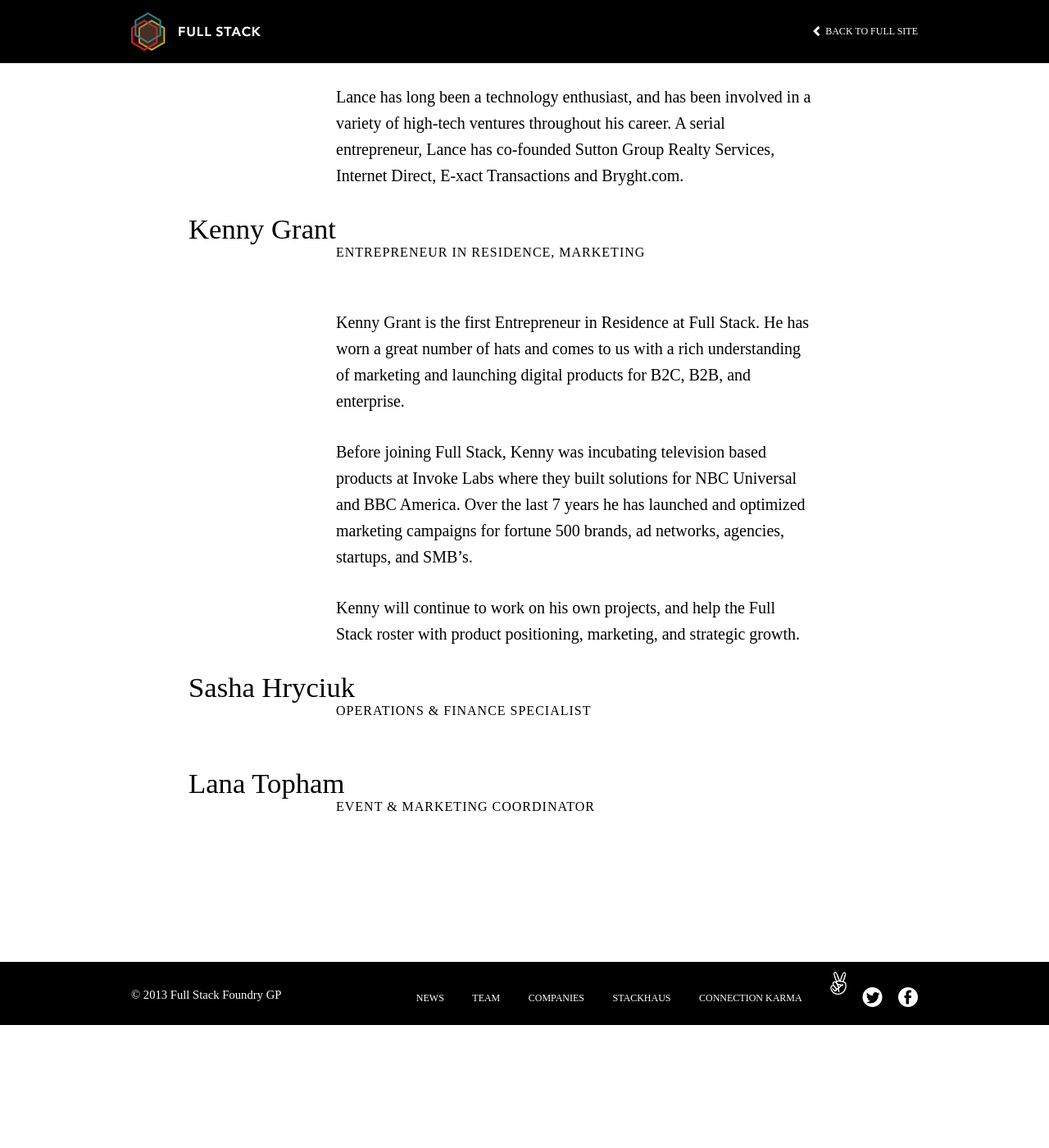
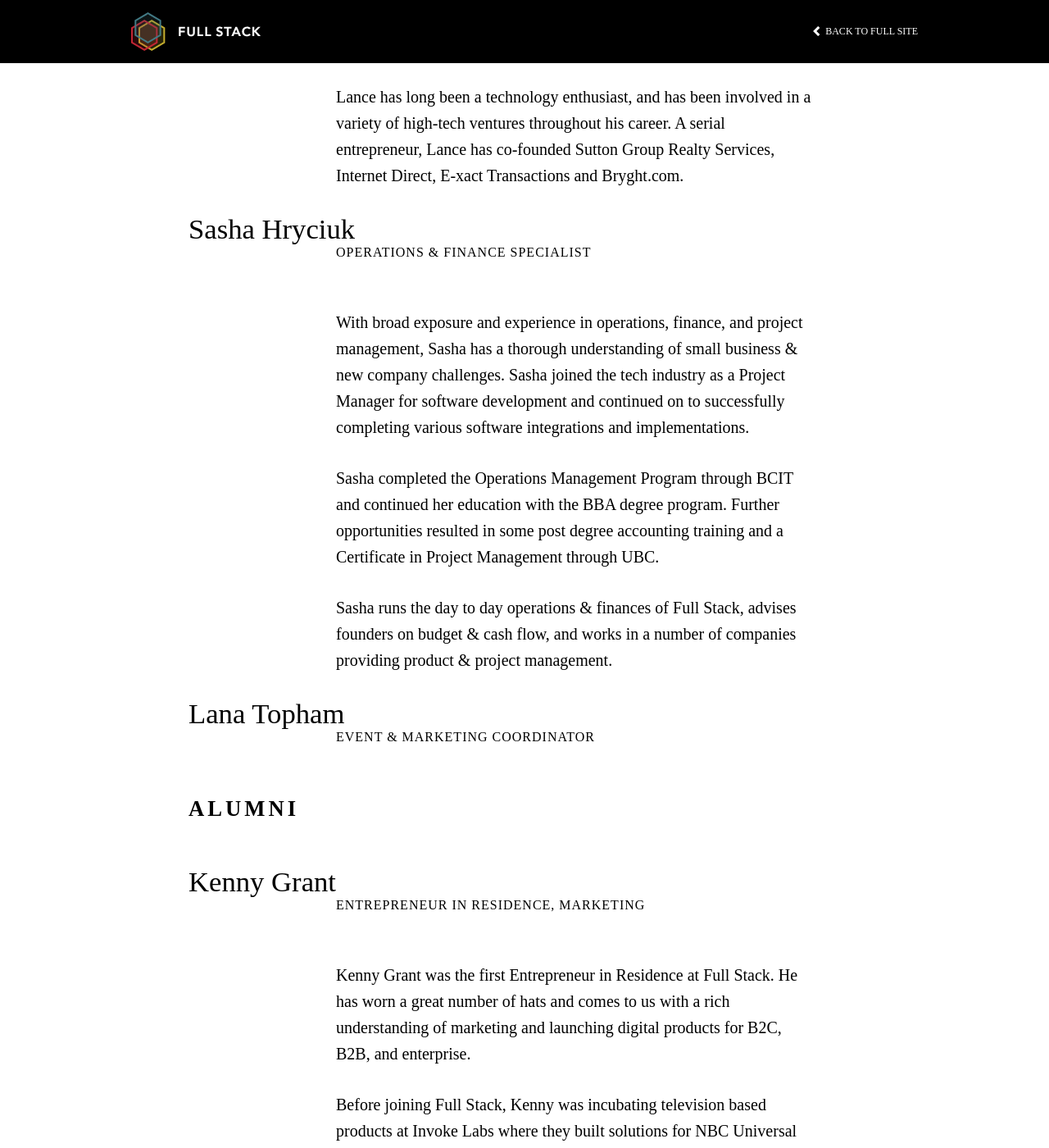
Before and after one commit to FullStackFoundry/fullstackfoundry.github.com, a Jekyll site: the page built from team/index.md, in a window 1280 px wide and 1400 px high, scrolled down 1128 px. Shown: the whole window at 82% size. Built offline with Jekyll 4.4.1, drawn with Linux system fonts in a browser that asks for light colours; nearby versions of some CDN libraries; some web fonts are replaced; before the commit the page ends 2378 px from its top, so only the background shows below that.

Commit message:
Added Sasha's bio, moved Kenny to new Alumni section

```diff
--- a/team/index.md
+++ b/team/index.md
@@ -24,20 +24,28 @@
 
 Lance has long been a technology enthusiast, and has been involved in a variety of high-tech ventures throughout his career. A serial entrepreneur, Lance has co-founded Sutton Group Realty Services, Internet Direct, E-xact Transactions and Bryght.com.
 
+## Sasha Hryciuk
+### Operations & Finance Specialist
+<a name="sasha" />
+
+With broad exposure and experience in operations, finance, and project management, Sasha has a thorough understanding of small business & new company challenges. Sasha joined the tech industry as a Project Manager for software development and continued on to successfully completing various software integrations and implementations.
+
+Sasha completed the Operations Management Program through BCIT and continued her education with the BBA degree program. Further opportunities resulted in some post degree accounting training and a Certificate in Project Management through UBC.
+
+Sasha runs the day to day operations & finances of Full Stack, advises founders on budget & cash flow, and works in a number of companies providing product & project management.
+
+## Lana Topham
+### Event & Marketing Coordinator
+<a name="lana" />
+
+# Alumni
+
 ## [Kenny Grant](https://angel.co/kenny-grant)
 ### Entrepreneur in Residence, Marketing
 <a name="kenny" />
 
-Kenny Grant is the first Entrepreneur in Residence at Full Stack. He has worn a great number of hats and comes to us with a rich understanding of marketing and launching digital products for B2C, B2B, and enterprise.
+Kenny Grant was the first Entrepreneur in Residence at Full Stack. He has worn a great number of hats and comes to us with a rich understanding of marketing and launching digital products for B2C, B2B, and enterprise.
 
 Before joining Full Stack, Kenny was incubating television based products at Invoke Labs where they built solutions for NBC Universal and BBC America. Over the last 7 years he has launched and optimized marketing campaigns for fortune 500 brands, ad networks, agencies, startups, and SMB's.
 
 Kenny will continue to work on his own projects, and help the Full Stack roster with product positioning, marketing, and strategic growth.
-
-## Sasha Hryciuk
-### Operations & Finance Specialist
-<a name="sasha" />
-
-## Lana Topham
-### Event & Marketing Coordinator
-<a name="lana" />
```
